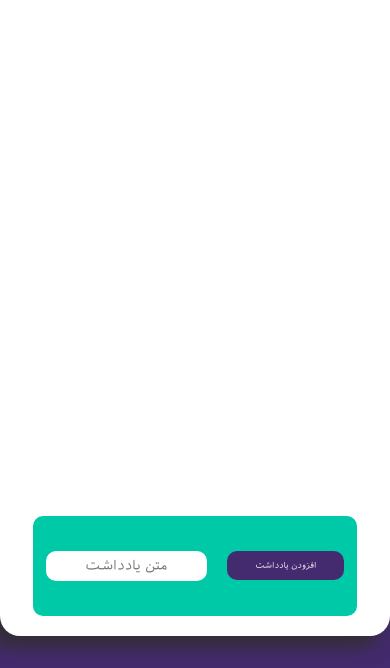
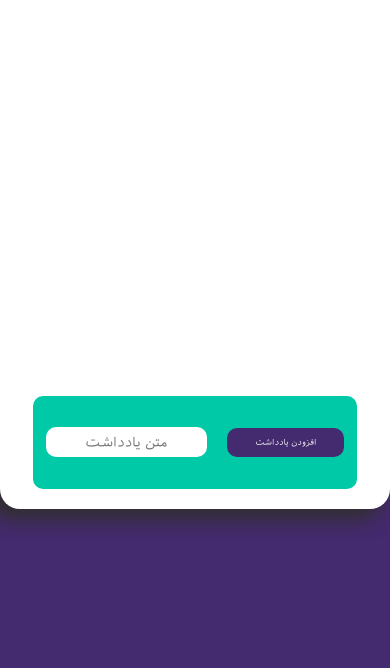
Before and after one commit to samsam6666/Note, a plain HTML site: page index.html in a window 390 px wide. Shown: the part 176-844 px from the top of the page. Drawn offline with Linux system fonts and the light colour scheme.

Commit message:
Update style.css

```diff
--- a/style.css
+++ b/style.css
@@ -177,7 +177,7 @@ a:hover{
     .container{
         width: 100%;
         justify-content: space-between;
-        max-height: 95vh;
+        max-height: 80vh;
     }
 
 
```
